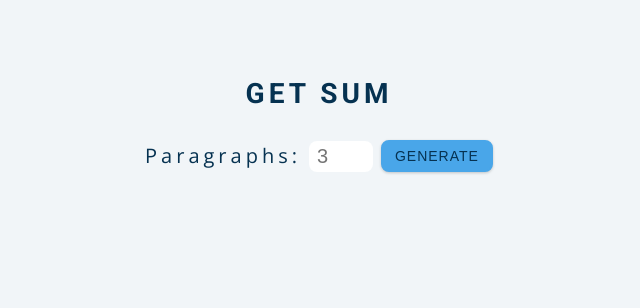
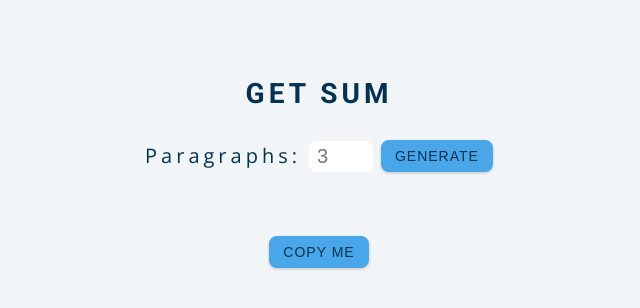
Before and after one commit to KelvinOkuroemi/loremGenerator, a plain HTML site: page index.html in a window 1280 px wide. Shown: the whole page, without its empty margins (321-961 px from the left). Drawn offline with nearby package versions, Linux system fonts and the light colour scheme.

Commit message:
Update index.html

```diff
--- a/index.html
+++ b/index.html
@@ -17,6 +17,7 @@
         <button type="submit" class="btn">generate</button>
       </form>
       <article class="lorem-text"></article>
+      <button class="btn btn-hero" onclick="copyToClipboard()" id="copy">Copy me</button>
     </section>
     <!-- javascript -->
     <script src="app.js"></script>
```
